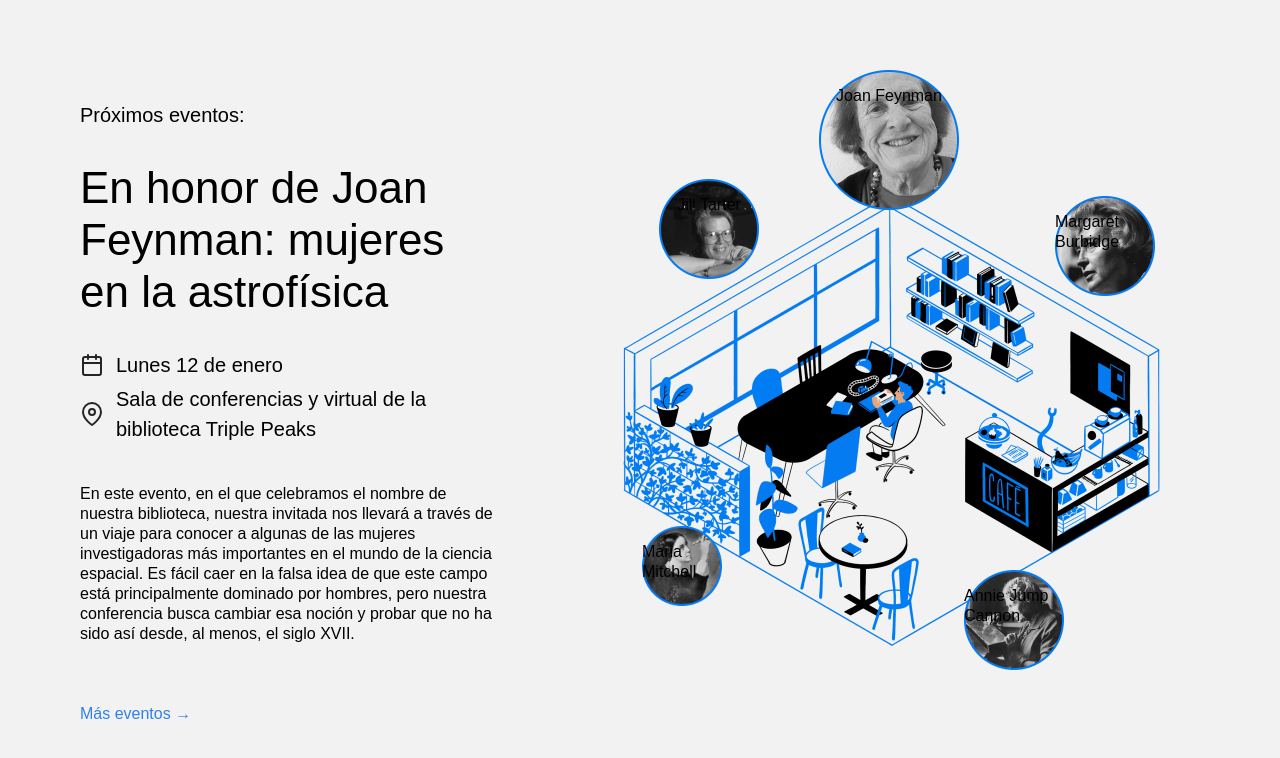
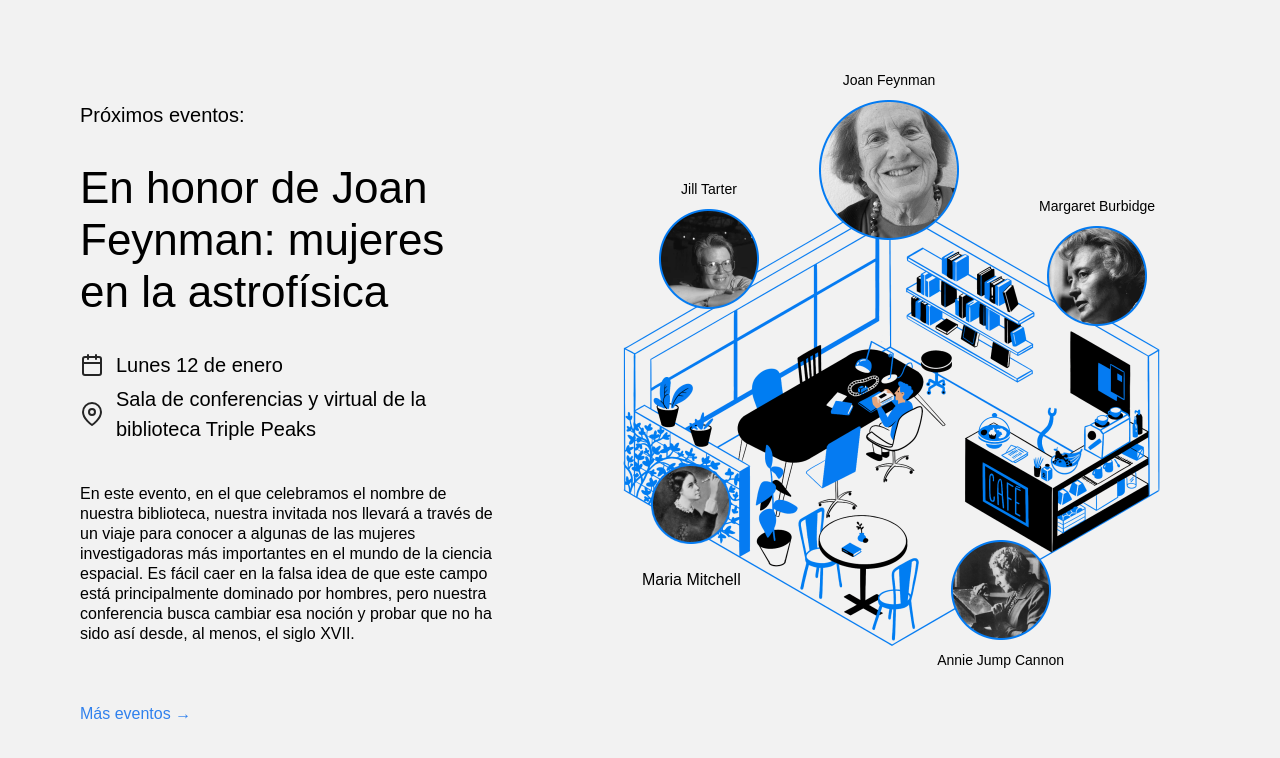
Before and after one commit to JohanaS/web_project_library_es, a plain HTML site: page index.html in a window 1280 px wide. Shown: the part 2094-2852 px from the top of the page. Drawn offline with Linux system fonts and the light colour scheme.

Commit message:
cuarta revision sprin3

```diff
--- a/index.html
+++ b/index.html
@@ -182,7 +182,7 @@
               alt="imagen en la sección de events"
             />
             <div class="person person_name_feynman">
-              <p class="person person_caption">Joan Feynman</p>
+              <p class="person__caption">Joan Feynman</p>
               <img
                 class="person__image person__image_size_l"
                 src="./images/person_feynman.png"
@@ -190,7 +190,7 @@
               />
             </div>
             <div class="person person_name_burbidge">
-              <p class="person person_caption">Margaret Burbidge</p>
+              <p class="person__caption">Margaret Burbidge</p>
               <img
                 class="person__image person__image_size_m"
                 src="./images/person_burbidge.png"
@@ -203,7 +203,7 @@
                 src="./images/person_cannon.png"
                 alt="fotografía de Annie Jump Cannon"
               />
-              <p class="person person_caption">Annie Jump Cannon</p>
+              <p class="person__caption">Annie Jump Cannon</p>
             </div>
             <div class="person person_name_mitchell">
               <img
@@ -211,10 +211,10 @@
                 src="./images/person_mitchell.png"
                 alt="fotografía de Maria Mitchell"
               />
-              <p class="person person_caption">Maria Mitchell</p>
+              <p class="person_caption">Maria Mitchell</p>
             </div>
             <div class="person person_name_tarter">
-              <p class="person person_caption">Jill Tarter</p>
+              <p class="person__caption">Jill Tarter</p>
               <img
                 class="person__image person__image_size_m"
                 src="./images/person_tarter.png"
```
